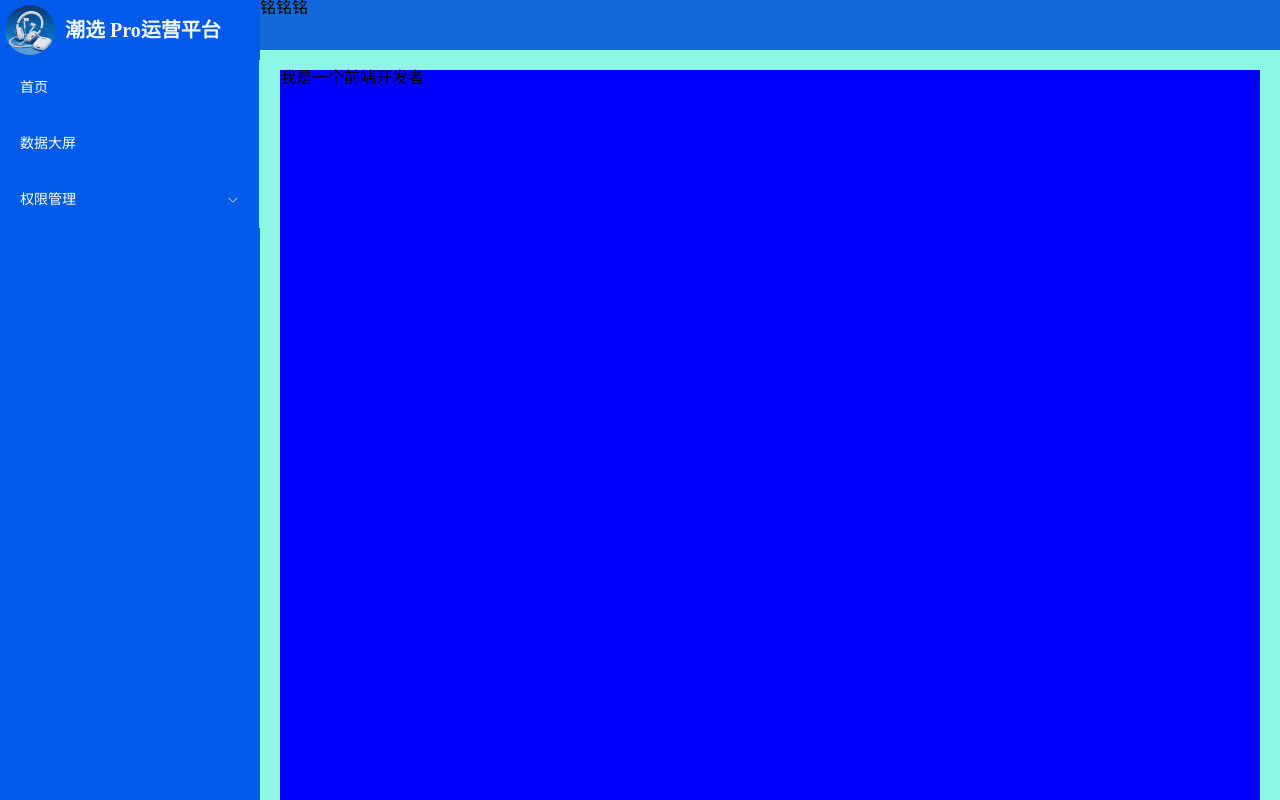
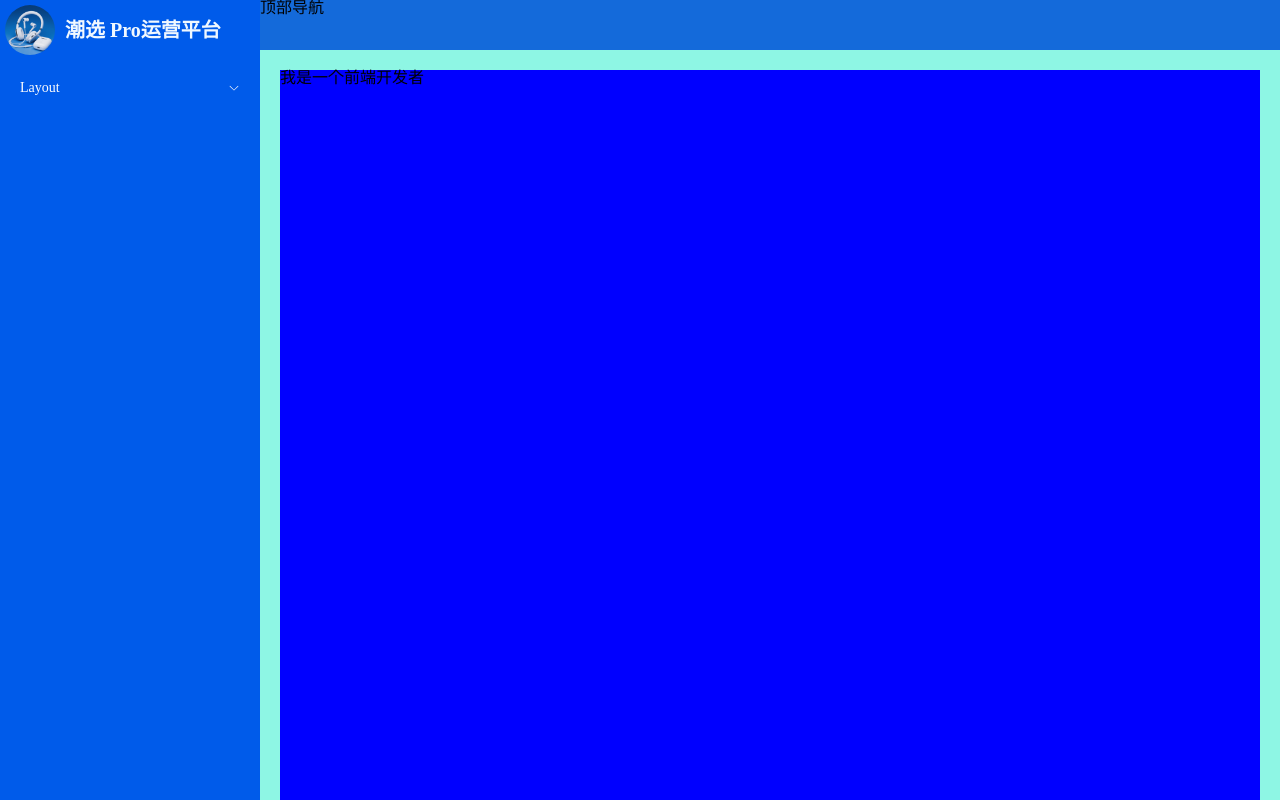
Before and after one commit to LIU2020822LMC/LIU2020822LMC-vue3-Ts-admin-project-GuiGuZhenXuan, a Vue app: page /#/ in a window 1280 px wide. Built offline with nearby package versions, Linux system fonts and the light colour scheme.

Commit message:
feat: 递归组件生成动态菜单

```diff
--- a/src/layout/index.vue
+++ b/src/layout/index.vue
@@ -3,21 +3,15 @@
     <!-- 左侧菜单 -->
     <div class="layout_slider">
       <Logo />
-      <el-scrollbar height="Scrollbar">
+      <el-scrollbar class="Scrollbar">
+        <!-- 菜单组件 -->
         <el-menu background-color="#005bea" text-color="#fdfdfd">
-          <el-menu-item index="1">首页</el-menu-item>
-          <el-menu-item index="2">数据大屏</el-menu-item>
-          <el-sub-menu index="3">
-            <template #title>权限管理</template>
-            <el-menu-item index="3-1">用户管理</el-menu-item>
-            <el-menu-item index="3-2">角色管理</el-menu-item>
-            <el-menu-item index="3-3">菜单设置</el-menu-item>
-          </el-sub-menu>
+          <Menu :menuList="userStore.menuList" />
         </el-menu>
       </el-scrollbar>
     </div>
     <!-- 顶部导航 -->
-    <div class="layout_tabbar">铭铭铭</div>
+    <div class="layout_tabbar">顶部导航</div>
     <!-- 内容展示区域 -->
     <div class="layout_main">
       <p style="height: 10000px; background-color: blue">我是一个前端开发者</p>
@@ -27,6 +21,11 @@
 
 <script setup lang="ts">
 import Logo from './Logo/index.vue'
+import Menu from './menu/index.vue'
+// 获取用户相关的小仓库
+import useUserStore from '@/store/modules/user'
+
+const userStore = useUserStore()
 </script>
 
 <style scoped lang="scss">
@@ -40,6 +39,9 @@ import Logo from './Logo/index.vue'
     background-color: $base-menu-bg-color;
     .Scrollbar {
       height: calc(100vh - #{$base-menu-logo-height});
+      .el-menu {
+        border-right: none;
+      }
     }
   }
 
--- /dev/null
+++ b/src/layout/menu/index.vue
@@ -0,0 +1,51 @@
+<template>
+  <div>
+    <template v-for="item in menuList" :key="item.path">
+      <!-- 没有子路由 -->
+      <el-menu-item
+        v-if="!item.children && !item.meta.hidden"
+        :index="item.path"
+      >
+        <template #title>
+          <span>{{ item.meta.title }}</span>
+        </template>
+      </el-menu-item>
+      <!-- 有子路由但是只有一个子路由 -->
+      <el-menu-item
+        v-if="
+          item.children &&
+          item.children.length == 1 &&
+          !item.children[0].meta.hidden
+        "
+        :index="item.children[0].path"
+      >
+        <template #title>
+          <span>{{ item.children[0].meta.title }}</span>
+        </template>
+      </el-menu-item>
+      <!-- 有子路由且个数大于一个 -->
+      <el-sub-menu
+        v-if="item.children && item.children.length > 1 && !item.meta.hidden"
+        :index="item.path"
+      >
+        <template #title>
+          <span>{{ item.meta.title }}</span>
+        </template>
+        <CustomMenu :menuList="item.children" />
+      </el-sub-menu>
+    </template>
+  </div>
+</template>
+
+<script setup lang="ts">
+// 接受父组件传过来的全部路由
+defineProps(['menuList'])
+</script>
+
+<script lang="ts">
+export default {
+  name: 'CustomMenu',
+}
+</script>
+
+<style scoped></style>
--- a/src/router/routes.ts
+++ b/src/router/routes.ts
@@ -4,28 +4,58 @@ export const constantRoute = [
     path: '/login',
     component: () => import('@/views/Login/index.vue'),
     name: 'login',
+    meta: {
+      title: '登录', // 菜单标题
+      hidden: true, // 隐藏菜单 true:隐藏 false:显示
+    },
   },
   {
     // 一级路由布局
     path: '/',
     component: () => import('@/layout/index.vue'),
     name: 'layout',
+    meta: {
+      title: 'Layout',
     },
+    // 二级路由
+    children: [
       {
         // 首页
         path: '/home',
         component: () => import('@/views/Home/index.vue'),
         name: 'home',
+        meta: {
+          title: '首页',
+        },
+      },
+      {
+        // 测试
+        path: '/ceshi',
+        component: () => import('@/views/Home/index.vue'),
+        name: '测试',
+        meta: {
+          title: '测试',
+        },
+      },
+    ],
   },
   {
     // 404
     path: '/404',
     component: () => import('@/views/404/index.vue'),
     name: '404',
+    meta: {
+      title: '404页面',
+      hidden: true,
+    },
   },
   {
     path: '/:pathMatch(.*)*',
     redirect: '/404',
     name: 'Any',
+    meta: {
+      title: '任何',
+      hidden: true,
+    },
   },
 ]
--- a/src/store/modules/types/types.ts
+++ b/src/store/modules/types/types.ts
@@ -1,3 +1,7 @@
 // 定义小仓库数据state类型
+import { RouteRecordRaw } from 'vue-router'
 
-export type UserState = string | null
+export type UserState = {
+  token: string | null
+  menuRoutes: RouteRecordRaw[]
+}
--- a/src/store/modules/user.ts
+++ b/src/store/modules/user.ts
@@ -3,10 +3,14 @@ import { Login } from '@/api/user/index.ts'
 import type { loginForm, loginResponseData } from '@/api/user/type'
 import type { UserState } from './types/types'
 import { SET_TOKEN, GET_TOKEN } from '@/utils/token'
+// 引入路由（常量路由）
+import { constantRoute } from '@/router/routes'
 
 const useUserStore = defineStore('user', () => {
   // 用户token
-  let token: UserState = GET_TOKEN()
+  let token: UserState['token'] = GET_TOKEN()
+  // 菜单路由
+  const menuList: UserState['menuRoutes'] = constantRoute
 
   // 登录方法
   const getLogin = async (data: loginForm) => {
@@ -19,6 +23,7 @@ const useUserStore = defineStore('user', () => {
   return {
     token,
     getLogin,
+    menuList,
   }
 })
 
```
Lines whose indentation alone changed are shown as unchanged.
